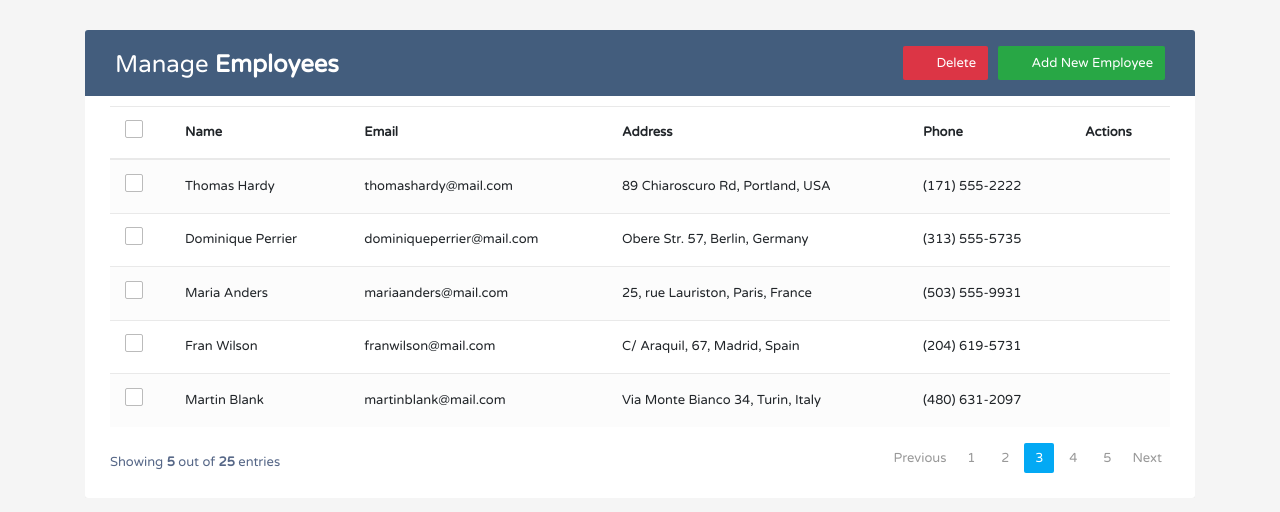
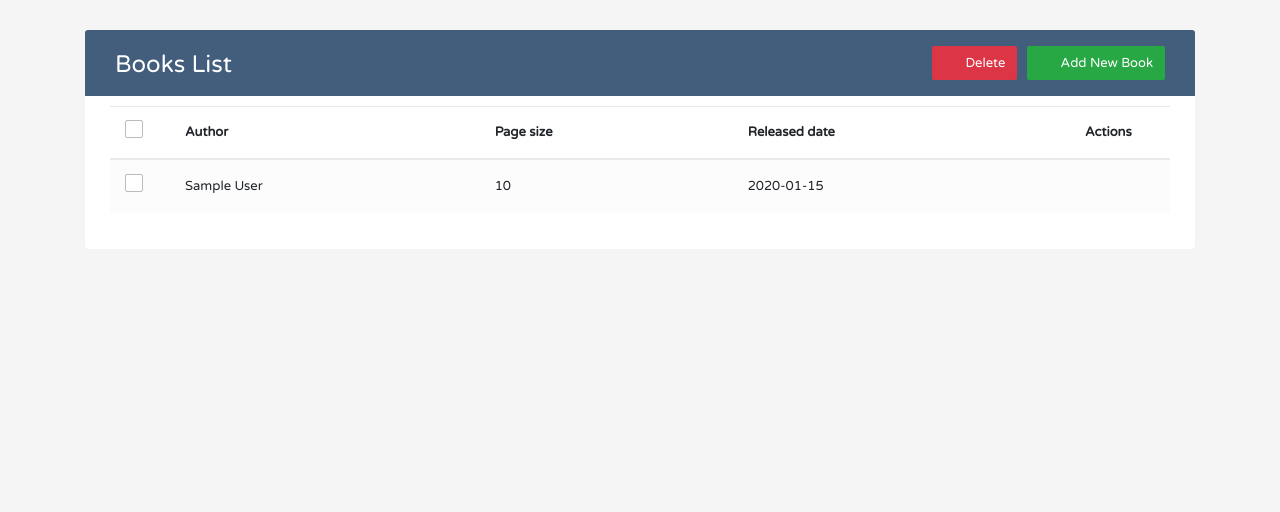
Before and after one commit to rowsen2904/flask_crud, a Flask app: page / in a window 1280 px wide. Shown: the top 512 px of the page. Run offline with Flask 3, Linux system fonts and the light colour scheme; tables that the repository leaves empty hold one stand-in row (values such as "Sample post"); some libraries are stand-ins or nearby versions.

Commit message:
template modifications

```diff
--- a/templates/auth/login.html
+++ b/templates/auth/login.html
@@ -1,7 +1,9 @@
 {% extends "base.html" %}
 
+{% block title %}Log in{% endblock title %}
 
 {% block body %}
+<h1>Login Page</h1>
 <form action="{{ url_for('login') }}" method="post">
     <input type="text" required name="username" placeholder="Username" minlength=4>
     <input type="password" required name="password" placeholder="Password" minlength=8>
--- a/templates/index.html
+++ b/templates/index.html
@@ -11,7 +11,7 @@
       <div class="table-title">
         <div class="row">
           <div class="col-sm-6">
-            <h2>Manage <b>Employees</b></h2>
+            <h2>Books List</b></h2>
           </div>
           <div class="col-sm-6">
             <a
@@ -19,7 +19,7 @@
               class="btn btn-success"
               data-toggle="modal"
               ><i class="material-icons">&#xE147;</i>
-              <span>Add New Employee</span></a
+              <span>Add New Book</span></a
             >
             <a
               href="#deleteEmployeeModal"
@@ -39,14 +39,14 @@
                 <label for="selectAll"></label>
               </span>
             </th>
-            <th>Name</th>
-            <th>Email</th>
-            <th>Address</th>
-            <th>Phone</th>
+            <th>Author</th>
+            <th>Page size</th>
+            <th>Released date</th>
             <th>Actions</th>
           </tr>
         </thead>
         <tbody>
+          {% for book in books %}
             <tr>
               <td>
                 <span class="custom-checkbox">
@@ -59,10 +59,9 @@
                   <label for="checkbox1"></label>
                 </span>
               </td>
-            <td>Thomas Hardy</td>
-            <td>thomashardy@mail.com</td>
-            <td>89 Chiaroscuro Rd, Portland, USA</td>
-            <td>(171) 555-2222</td>
+              <td>{{ book.author }}</td>
+              <td>{{ book.page_size }}</td>
+              <td>{{ book.released_date }}</td>
               <td>
                 <a href="#editEmployeeModal" class="edit" data-toggle="modal"
                   ><i class="material-icons" data-toggle="tooltip" title="Edit"
@@ -76,138 +75,9 @@
                 >
               </td>
             </tr>
-          <tr>
-            <td>
-              <span class="custom-checkbox">
-                <input
-                  type="checkbox"
-                  id="checkbox2"
-                  name="options[]"
-                  value="1"
-                />
-                <label for="checkbox2"></label>
-              </span>
-            </td>
-            <td>Dominique Perrier</td>
-            <td>dominiqueperrier@mail.com</td>
-            <td>Obere Str. 57, Berlin, Germany</td>
-            <td>(313) 555-5735</td>
-            <td>
-              <a href="#editEmployeeModal" class="edit" data-toggle="modal"
-                ><i class="material-icons" data-toggle="tooltip" title="Edit"
-                  >&#xE254;</i
-                ></a
-              >
-              <a href="#deleteEmployeeModal" class="delete" data-toggle="modal"
-                ><i class="material-icons" data-toggle="tooltip" title="Delete"
-                  >&#xE872;</i
-                ></a
-              >
-            </td>
-          </tr>
-          <tr>
-            <td>
-              <span class="custom-checkbox">
-                <input
-                  type="checkbox"
-                  id="checkbox3"
-                  name="options[]"
-                  value="1"
-                />
-                <label for="checkbox3"></label>
-              </span>
-            </td>
-            <td>Maria Anders</td>
-            <td>mariaanders@mail.com</td>
-            <td>25, rue Lauriston, Paris, France</td>
-            <td>(503) 555-9931</td>
-            <td>
-              <a href="#editEmployeeModal" class="edit" data-toggle="modal"
-                ><i class="material-icons" data-toggle="tooltip" title="Edit"
-                  >&#xE254;</i
-                ></a
-              >
-              <a href="#deleteEmployeeModal" class="delete" data-toggle="modal"
-                ><i class="material-icons" data-toggle="tooltip" title="Delete"
-                  >&#xE872;</i
-                ></a
-              >
-            </td>
-          </tr>
-          <tr>
-            <td>
-              <span class="custom-checkbox">
-                <input
-                  type="checkbox"
-                  id="checkbox4"
-                  name="options[]"
-                  value="1"
-                />
-                <label for="checkbox4"></label>
-              </span>
-            </td>
-            <td>Fran Wilson</td>
-            <td>franwilson@mail.com</td>
-            <td>C/ Araquil, 67, Madrid, Spain</td>
-            <td>(204) 619-5731</td>
-            <td>
-              <a href="#editEmployeeModal" class="edit" data-toggle="modal"
-                ><i class="material-icons" data-toggle="tooltip" title="Edit"
-                  >&#xE254;</i
-                ></a
-              >
-              <a href="#deleteEmployeeModal" class="delete" data-toggle="modal"
-                ><i class="material-icons" data-toggle="tooltip" title="Delete"
-                  >&#xE872;</i
-                ></a
-              >
-            </td>
-          </tr>
-          <tr>
-            <td>
-              <span class="custom-checkbox">
-                <input
-                  type="checkbox"
-                  id="checkbox5"
-                  name="options[]"
-                  value="1"
-                />
-                <label for="checkbox5"></label>
-              </span>
-            </td>
-            <td>Martin Blank</td>
-            <td>martinblank@mail.com</td>
-            <td>Via Monte Bianco 34, Turin, Italy</td>
-            <td>(480) 631-2097</td>
-            <td>
-              <a href="#editEmployeeModal" class="edit" data-toggle="modal"
-                ><i class="material-icons" data-toggle="tooltip" title="Edit"
-                  >&#xE254;</i
-                ></a
-              >
-              <a href="#deleteEmployeeModal" class="delete" data-toggle="modal"
-                ><i class="material-icons" data-toggle="tooltip" title="Delete"
-                  >&#xE872;</i
-                ></a
-              >
-            </td>
-          </tr>
+          {% endfor %}
         </tbody>
       </table>
-      <div class="clearfix">
-        <div class="hint-text">Showing <b>5</b> out of <b>25</b> entries</div>
-        <ul class="pagination">
-          <li class="page-item disabled"><a href="#">Previous</a></li>
-          <li class="page-item"><a href="#" class="page-link">1</a></li>
-          <li class="page-item"><a href="#" class="page-link">2</a></li>
-          <li class="page-item active">
-            <a href="#" class="page-link">3</a>
-          </li>
-          <li class="page-item"><a href="#" class="page-link">4</a></li>
-          <li class="page-item"><a href="#" class="page-link">5</a></li>
-          <li class="page-item"><a href="#" class="page-link">Next</a></li>
-        </ul>
-      </div>
     </div>
   </div>
 </div>
@@ -229,20 +99,16 @@
         </div>
         <div class="modal-body">
           <div class="form-group">
-            <label>Name</label>
-            <input type="text" class="form-control" required />
+            <label>Author</label>
+            <input type="text" class="form-control" required name="author" />
           </div>
           <div class="form-group">
-            <label>Email</label>
-            <input type="email" class="form-control" required />
+            <label>Page size</label>
+            <input type="number" class="form-control" required name="page_size" />
           </div>
           <div class="form-group">
-            <label>Address</label>
-            <textarea class="form-control" required></textarea>
-          </div>
-          <div class="form-group">
-            <label>Phone</label>
-            <input type="text" class="form-control" required />
+            <label>Released date</label>
+            <input type="date" class="form-control" required name="released_date">
           </div>
         </div>
         <div class="modal-footer">
@@ -264,7 +130,7 @@
     <div class="modal-content">
       <form>
         <div class="modal-header">
-          <h4 class="modal-title">Edit Employee</h4>
+          <h4 class="modal-title">Edit Book</h4>
           <button
             type="button"
             class="close"
@@ -276,20 +142,16 @@
         </div>
         <div class="modal-body">
           <div class="form-group">
-            <label>Name</label>
-            <input type="text" class="form-control" required />
+            <label>Author</label>
+            <input type="text" class="form-control" required name="author" />
           </div>
           <div class="form-group">
-            <label>Email</label>
-            <input type="email" class="form-control" required />
+            <label>Page size</label>
+            <input type="number" class="form-control" required name="page_size" />
           </div>
           <div class="form-group">
-            <label>Address</label>
-            <textarea class="form-control" required></textarea>
-          </div>
-          <div class="form-group">
-            <label>Phone</label>
-            <input type="text" class="form-control" required />
+            <label>Released date</label>
+            <input type="date" class="form-control" required name="released_date">
           </div>
         </div>
         <div class="modal-footer">
@@ -311,7 +173,7 @@
     <div class="modal-content">
       <form>
         <div class="modal-header">
-          <h4 class="modal-title">Delete Employee</h4>
+          <h4 class="modal-title">Delete Book</h4>
           <button
             type="button"
             class="close"
```
Lines whose indentation alone changed are shown as unchanged.
